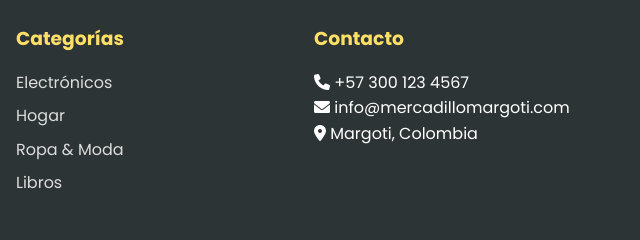
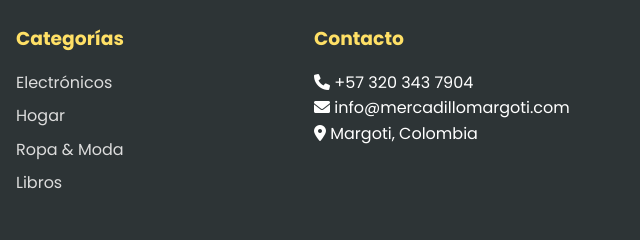
Before and after one commit to jumaremo/mercadillodepulgasmargoti, a plain HTML site: page index.html in a window 1280 px wide. Shown: the part 5587-5827 px from the top of the page, 640-1280 px from the left. Drawn offline with Linux system fonts and the light colour scheme.

Commit message:
Actualizando número WhatsApp Segunda Parte

```diff
--- a/index.html
+++ b/index.html
@@ -267,7 +267,7 @@
                 </div>
                 <div class="footer-section">
                     <h3>Contacto</h3>
-                    <p><i class="fas fa-phone"></i> +57 300 123 4567</p>
+                    <p><i class="fas fa-phone"></i> +57 320 343 7904</p>
                     <p><i class="fas fa-envelope"></i> info@mercadillomargoti.com</p>
                     <p><i class="fas fa-map-marker-alt"></i> Margoti, Colombia</p>
                 </div>
```
